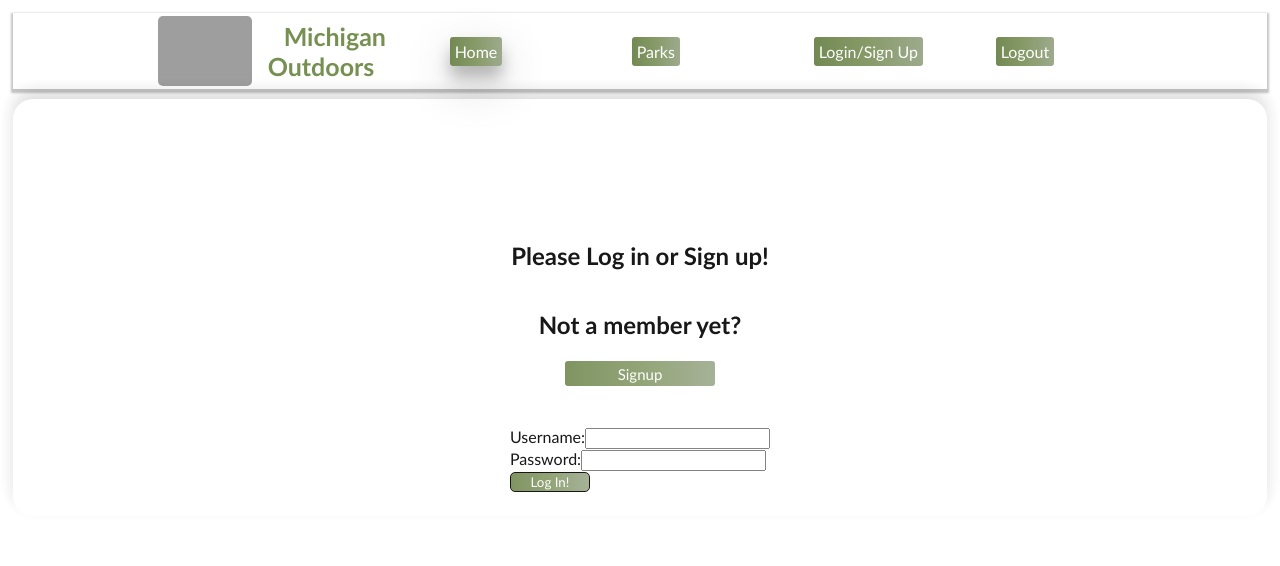
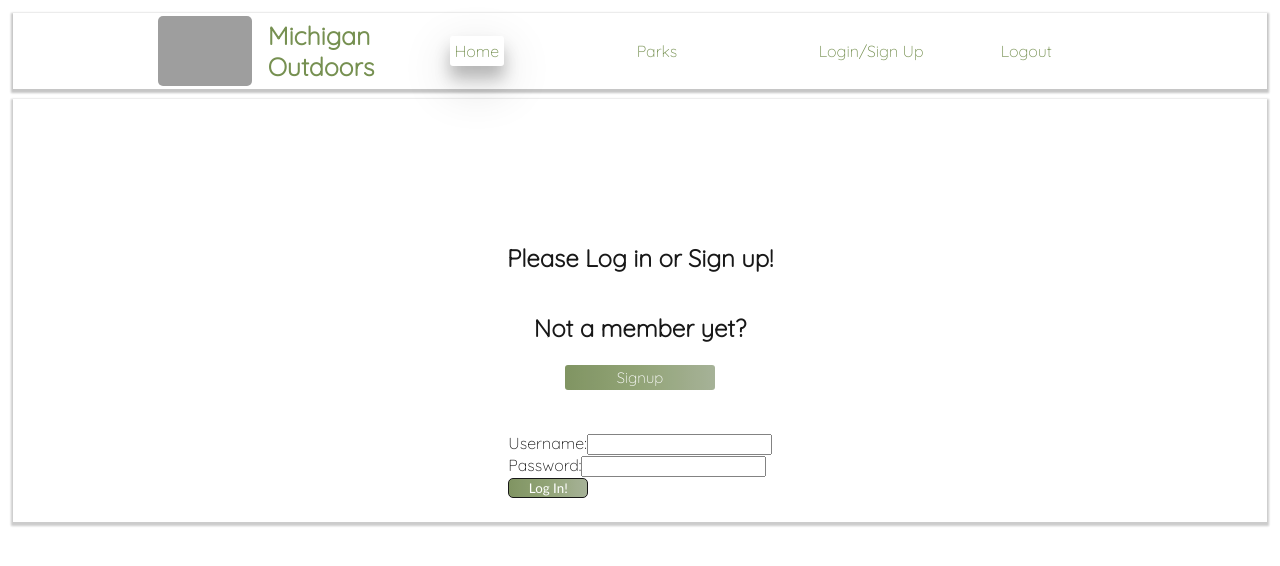
Before and after one commit to BrettdeBear/Michigan-Project, a React app in the folder client/: page / in a window 1280 px wide. Built offline with nearby package versions, Linux system fonts and the light colour scheme; no server answers; grey boxes are pictures that could not be loaded.

Commit message:
final for presentation

```diff
--- a/client/src/index.css
+++ b/client/src/index.css
@@ -1,5 +1,9 @@
+
+@import url('https://fonts.googleapis.com/css2?family=Quicksand:wght@300&display=swap');
+
+
 body {
-  font-family: Optima;
+  font-family: 'Quicksand';
   padding: 5px;
 }
 
@@ -50,7 +54,6 @@ body {
     width: 250px;
     min-width: 259px;
     height: 460px;
-    /* border-radius: 5px; */
     box-shadow: 0 2px 2px 2px rgba(9, 9, 9, 0.23);
     transition: all 0.3s cubic-bezier(.25, .8, .25, 1);
     overflow: hidden;
@@ -81,7 +84,6 @@ body {
     height: 280px;
     object-fit: cover;
     transition: 0.25s;
-    /* opacity: 0.9; */
   }
 
   /* .parkcard figcaption {
@@ -141,7 +143,7 @@ body {
   .onePark img {
     width: 280px;
     align-items: right;
-    border-radius: 10px;
+    border-radius: 5px;
 
   }
 
@@ -232,7 +234,6 @@ body {
     top: 0;
     padding: 1rem;
     box-shadow: 0 2px 2px 2px rgba(9, 9, 9, 0.23);
-    border-radius: 5px;
     font-weight: 590;
     font-size: 20px;
   }
@@ -249,7 +250,7 @@ body {
 
   .home img {
     height: 300px;
-    border-radius: 10px;
+    border-radius: 5px;
   }
 
   .factcontainer {
@@ -268,7 +269,6 @@ body {
     justify-content: center;
     width: 300px;
     height: 220px;
-    border-radius: 5px;
     box-shadow: 0 2px 2px 2px rgba(9, 9, 9, 0.23);
     overflow: hidden;
     margin-bottom: 15px;
@@ -283,20 +283,13 @@ body {
   }
 
   .navLink {
-    color: white;
-    font-family: Optima;
+    color: #769051;
+    font-family: 'Quicksand';
     font-size: 22;
     border-radius: 3px;
-    /* width: 20px; */
     margin: 0;
     padding: 5px;
     text-decoration: none;
-    background-image: linear-gradient(
-      to right,
-      #738952,
-      #879B69,
-      #9DAA8D
-    )
   }
 
   .navLink.active {
@@ -320,6 +313,7 @@ body {
     align-items: center;
     justify-content: space-evenly;
     list-style: none;
+    font-family: 'Quicksand';
   }
 
   .navigation {
@@ -344,19 +338,15 @@ body {
     text-decoration: none;
     color: #769051;
     font-size: 25px;
-    margin-left: 1rem;
     font-weight: 700px;
   }
 
   .reviewform {
-    /* margin-top: 22px; */
     background-size: cover;
     opacity: 0.9;
-    /* height: 250px; */
     display: flex;
     flex-direction: column;
     align-items: center;
-    position: sticky;
     top: 0;
     padding-top: 0;
     padding-bottom: 1rem;
@@ -379,7 +369,6 @@ body {
   }
 
   .reviewcontainer {
-    height: 250px;
     display: flex;
     align-items: center;
     justify-content: center;
@@ -391,7 +380,6 @@ body {
   }
 
   .reviewcard {
-    overflow: hidden;
     padding: 0.75rem;
     margin: 0.50rem;
     width: 20rem;
@@ -402,7 +390,6 @@ body {
     align-items: center;
     justify-content: center;
     flex-direction: column;
-    border-radius: 5px;
   }
 
   .reviewcard h5 {
@@ -412,7 +399,7 @@ body {
   }
 
   .reviewcard img {
-    border-radius: 10px;
+    border-radius: 5px;
     margin-bottom: 10px;
   }
 
@@ -442,7 +429,7 @@ body {
     width: 150px;
     font-size: 15px;
     font-weight: 500;
-    font-family: Optima;
+    font-family: 'Quicksand';
     color: #fff;
     cursor: pointer;
     margin: 3px;
@@ -500,8 +487,7 @@ body {
     position: sticky;
     top: 0;
     padding: 1.5rem;
-    box-shadow: 0 -0.5rem 1rem rgba(0 0 0 / 0.15);
-    border-radius: 20px;
+    box-shadow: 0 2px 2px 2px rgba(9, 9, 9, 0.23);
   }
 
   #link {
```
Also changed, not shown: 1 other file.
